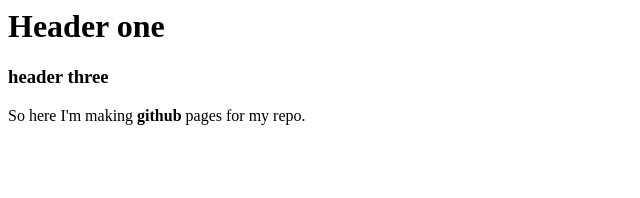
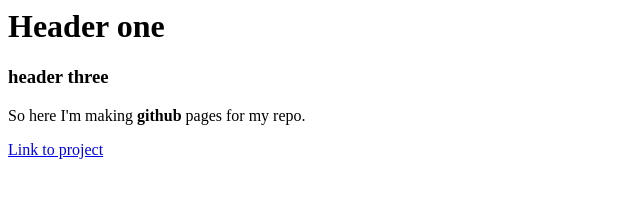
Before and after one commit to kuldpkr/Randomagination, a plain HTML site: page index.html in a window 1280 px wide. Shown: the whole page, without its empty margins (0-640 px from the left). Drawn offline with Linux system fonts and the light colour scheme.

Commit message:
Added link to project

```diff
--- a/index.html
+++ b/index.html
@@ -4,6 +4,7 @@
   <h1> Header one </h1>
   <h3> header three </h3>
   <p> So here I'm making <strong>github </strong> pages for my repo. </p>
+  <a href="project.html">Link to project</a>
 
 </body>
 </html>
```
